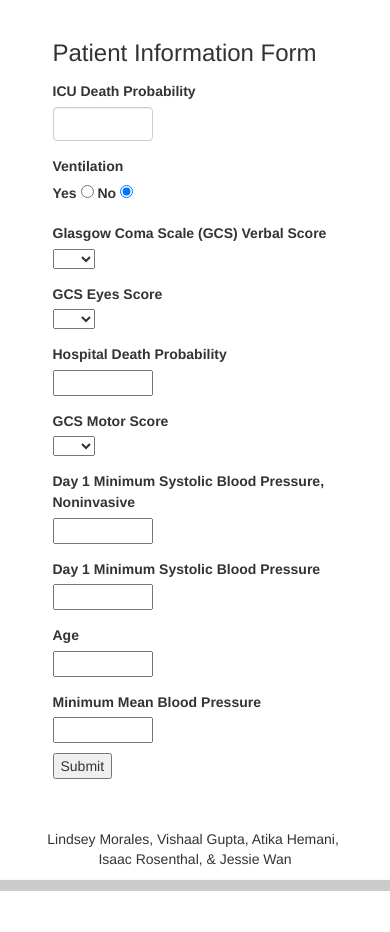
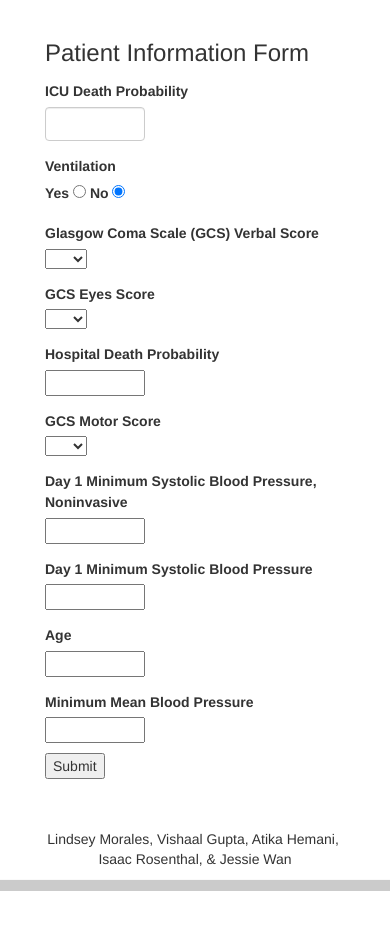
Before and after one commit to vishaalgupta/Patient-Survival-Model, a Flask app: page / in a window 390 px wide. Shown: the part 65-997 px from the top of the page. Run offline with Flask 2, Linux system fonts and the light colour scheme; some libraries are stand-ins or nearby versions.

Commit message:
form formatting

```diff
--- a/Flask App/templates/index.html
+++ b/Flask App/templates/index.html
@@ -36,8 +36,7 @@
     <section class="u-align-center u-clearfix u-image u-shading u-section-1" src="" data-image-width="750"
       data-image-height="419" id="carousel_f913">
       <div class="container">
-        <div class="row justify-content-center">
-          <div class="col-10">
+        <div class="col-md-12 col-md-offset-4">
           <h3>Patient Information Form</h3>
           <div>
             <form action="/result" method="POST">
@@ -118,8 +117,8 @@
                 <label for="bp" class="col-sm-2 col-form-label">Day 1 Minimum Systolic Blood Pressure </label>
                 <div class="col-sm-10">
                   <input type="number" id="bp" name="bp" data-toggle="tooltip" data-placement="top"
-                      title="Enter values between 41.0 and 160.0" min="41.0" max="160.0" step="0.1"
-                      style="width: 100px;" required>
+                    title="Enter values between 41.0 and 160.0" min="41.0" max="160.0" step="0.1" style="width: 100px;"
+                    required>
                 </div>
               </div>
               <div class="row mb-3">
@@ -133,14 +132,13 @@
                 <label for="minBP" class="col-sm-2 col-form-label">Minimum Mean Blood Pressure</label>
                 <div class="col-sm-10">
                   <input type="number" id="minBP" name="minBP" data-toggle="tooltip" data-placement="top"
-                      title="Enter values between 22.0 and 112.0" min="22.0" max="112.0" step="0.1"
-                      style="width: 100px;" required>
+                    title="Enter values between 22.0 and 112.0" min="22.0" max="112.0" step="0.1" style="width: 100px;"
+                    required>
                 </div>
               </div>
               <input type="submit" value="Submit">
               <p>{{result}}</p>
             </form>
-            </div>
           </div>
         </div>
       </div>
```
Lines whose indentation alone changed are shown as unchanged.
